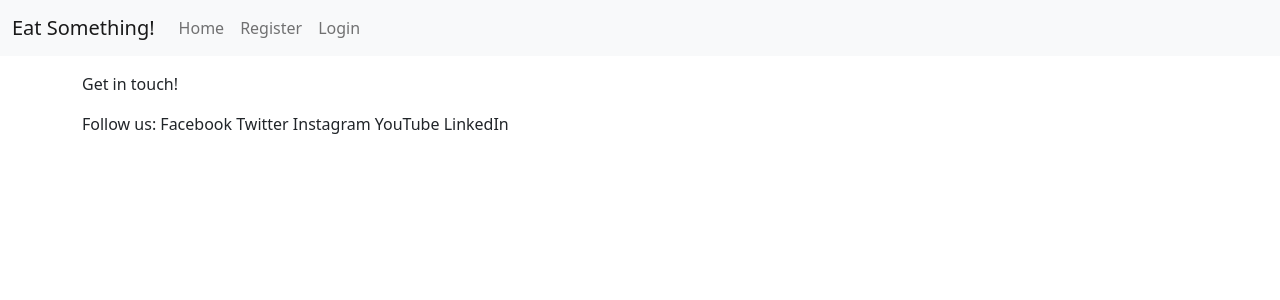
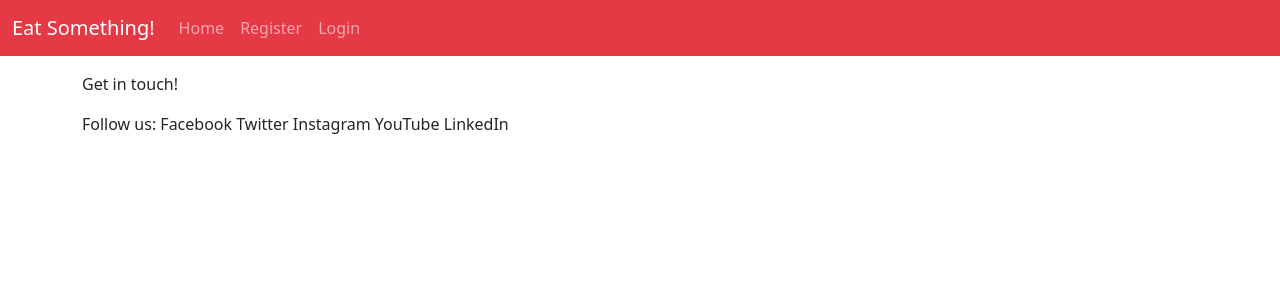
Before and after one commit to robindavidgames/ci-project04, a Django app: page / in a window 1280 px wide. Shown: the top 300 px of the page. Run offline with Django 3.2, Linux system fonts and the light colour scheme; data that the repository does not hold is empty.

Commit message:
Update colour palette.

```diff
--- a/templates/base.html
+++ b/templates/base.html
@@ -22,7 +22,8 @@
 
     <!-- Navigation -->
     <!-- Code adapted from https://getbootstrap.com/docs/5.1/components/navbar/#nav -->
-    <nav class="navbar navbar-expand-lg navbar-light bg-light">
+    <!-- <nav class="navbar navbar-expand-lg navbar-light bg-light"> -->
+    <nav class="navbar navbar-expand-lg navbar-dark" style="background-color: #e63946;">
         <div class="container-fluid">
             <a class="navbar-brand" href="#">Eat Something!</a>
             <button class="navbar-toggler" type="button" data-bs-toggle="collapse" data-bs-target="#navbarNavAltMarkup" aria-controls="navbarNavAltMarkup" aria-expanded="false" aria-label="Toggle navigation">
```
Also changed, not shown: README.md, assets/readme_images/colour_palette.png (added).
